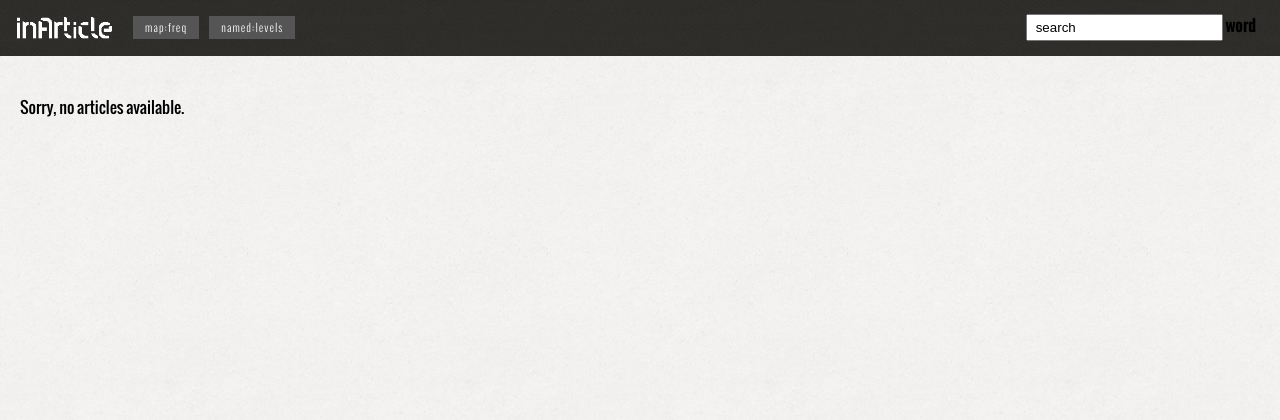
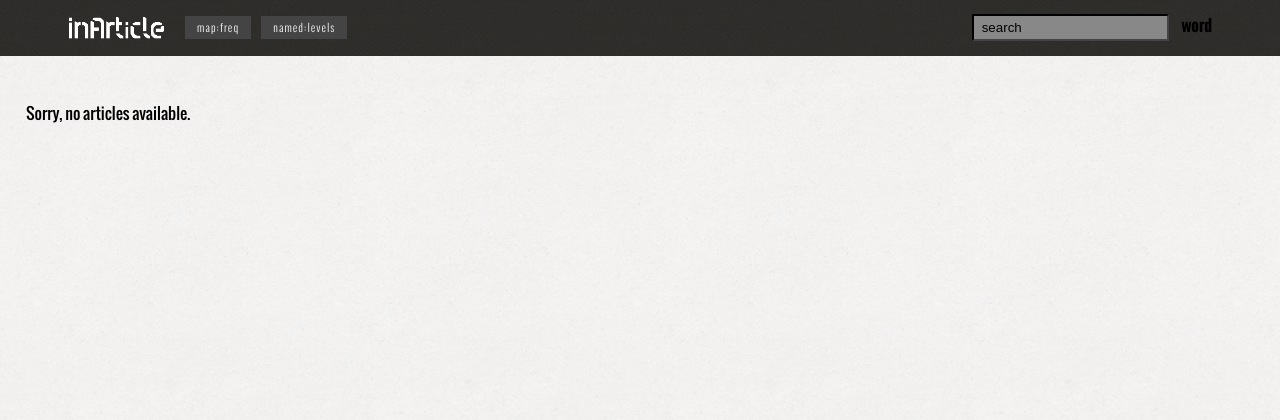
Before and after one commit to JSDiamond/Corpora, a Django app: template templates/news/collate.html in a window 1280 px wide. Shown: the top 420 px of the page. Run offline with Django 3.2, Linux system fonts and the light colour scheme; the template is opened without the code that fills it, so the values that code supplies are empty.

Commit message:
toolbar & network in levevlSVG

```diff
--- a/media/css/main.css
+++ b/media/css/main.css
@@ -40,6 +40,7 @@
 
 
 
+/*
 @font-face {
 	font-family: MisoLight;
 	src: url('./media/css/miso-light.otf'):
@@ -52,6 +53,7 @@
 	font-family: MisoBold;
 	src: url('miso-bold.otf');
 }
+*/
 
 body {
     font-family: Oswald, Helvetica, 'sans serif';
@@ -59,7 +61,7 @@ body {
     min-width: 900px;
 }
 #content {
-    padding: 20px;
+    padding: 26px;
 }
 a {
     text-decoration: none;
@@ -129,7 +131,7 @@ ul h3.latest_headlines {
     min-width: 900px;
     margin-bottom: 20px;
     height: 24px;
-    padding: 16px;
+    padding: 16px 0px 16px 68px;
     background: #444 url(/media/images/wgray_85.png) repeat 0 0;
 }
 #toolbacker {
@@ -152,6 +154,33 @@ ul h3.latest_headlines {
     background-color: #222;
 }
 */
+#whitelogo {
+    float: left;
+    margin-top: 0px;
+    margin-right: 20px;
+}
+#wordsearch {
+    float: right;
+    margin: -3px 136px 0px;
+}
+#searchtxt {
+    padding: 4px 8px;
+    margin: 0px 10px 0px;
+    background-color: #888;
+    border: inset #444 2px;
+}
+#searchtxt span {
+    color:
+}
+
+
+#story_headline {
+    padding-bottom: 4px;
+    margin-bottom: 20px;
+}
+.borderbottom3 {
+    border-bottom: 3px solid #333;
+}
 div.clicked {
     background-color: #111;
 }
@@ -176,7 +205,7 @@ div.clicked {
 .button {
     padding: 4px 12px;
     margin-right: 10px;
-    background-color: #555;
+    background-color: #444;
     color: #fff;
     float: left;
     font-size: 11px;
@@ -287,16 +316,3 @@ text.shadow {
 .pub_blocker {
     fill: url(/media/images/pape_fade.png) repeat 0 0;
 }
-#whitelogo {
-    float: left;
-    margin-top: 0px;
-    margin-right: 20px;
-}
-#wordsearch {
-    float: right;
-    margin: -3px 40px 0px;
-}
-#searchtxt {
-    padding: 4px 8px;
-    margin-right: 0px 12px 0px;
-}
--- a/media/js/UI_story.js
+++ b/media/js/UI_story.js
@@ -1,14 +1,30 @@
 $(document).ready(function(){
+    var current_opac = 1;
     $(document).scroll(function(){
         scrollTop = $(document).scrollTop();
         if(scrollTop > 40){
-            //$('#toolbar').css({backgroundColor: 'rgba(0,0,0,0.7)'});
-            $('#toolbar').stop().animate({ 'opacity': '0.88', 'padding-top': '0px', 'padding-bottom': '0px'}, 100, 'linear', function() { });
-            //'background': '#222 url(/media/images/wgray_fab.png) repeat 0 0',
+            $('#toolbar').stop().animate({ 'opacity': '0.2', 'padding-top': '0px', 'padding-bottom': '0px'}, 80, 'linear', function() { current_opac = $('#toolbar').css('opacity'); });
+            //$('.button').stop().animate({ 'background': 'rgba(100,100,100,0.0) url() no-repeat 0 0' }, 100, 'linear', function() { });
         } else {
-            //$('#toolbar').css({backgroundColor: '#222'});
-            $('#toolbar').stop().animate({ 'opacity': '1', 'padding-top': '16px', 'padding-bottom': '16px'}, 220, 'easeOutCubic', function() { });
+            $('#toolbar').stop().animate({ 'opacity': '1', 'padding-top': '16px', 'padding-bottom': '16px'}, 180, 'easeOutCubic', function() { current_opac = $('#toolbar').css('opacity'); });
+            //$('.button').stop().animate({ 'background': '#444 url() no-repeat 0 0' }, 100, 'linear', function() { });
+        }
 
-        }
     });
+    $('#toolbar').hover( function () {
+                    $(this).stop().animate({ 'opacity': '1'}), 10, 'linear', function() {}
+                  },
+                  function () {
+                    $(this).stop().animate({ 'opacity': current_opac}), 10, 'linear', function() {}
+                  }
+    );
+    if(current_opac < 1){
+        $('.button').hover( function () {
+                        $(this).stop().animate({ 'font-size': '20px'}), 10, 'linear', function() {}
+                      },
+                      function () {
+                        //$('#toolbar').stop().animate({ 'opacity': current_opac}), 10, 'linear', function() {}
+                      }
+        );
+    }
 });
--- a/media/js/getdata.js
+++ b/media/js/getdata.js
@@ -469,7 +469,7 @@ var nodes = {}, pathlink, force, arclocs = [{}];
 
 var buildImportantNetwork = function(linkz) {
     console.log(allImportant);
-    $('#netowrkSVG').stop().animate({ 'height': levelHeight}, 400, 'easeOutQuart', function() { });
+    //$('#netowrkSVG').stop().animate({ 'height': levelHeight}, 400, 'easeOutQuart', function() { });
     // Compute the distinct nodes from the links.
     linkz.forEach(function(link, i) {
         arcoff = $('#tx_'+link.source).offset();
@@ -495,11 +495,11 @@ arclocs[i]['y1'] = transVal[1];
         arclocs[i]['x2'] = ntextVal[0];
         arclocs[i]['y2'] = ntextVal[1];
 */
-            //console.log(arclocs);
+            //console.log(arclocs);           Math.sqrt((arcoff.left-50) * (arcoff.left-50) +  * dy);
         link.source = nodes[link.source] || (nodes[link.source] = {name: "", class: "link", x: (arcoff.left-50), y: (arcoff.top-162), charge: 0, fixed: true, color: arccolor, stroke: '#fff', radius: 6});
         //link.source = nodes[link.source] || (nodes[link.source] = {name: link.source, class: "link", x: (arclocs[i].x1-arclocs[i].x2), y: (arclocs[i].y1+arclocs[i].y2), charge: 0, fixed: true});
 
-        link.target = nodes[link.target] || (nodes[link.target] = {name: link.target, class: "link slink", x: wordtrack[link.target]*20, y: 510, charge: -2000, color: '#777', stroke: 'none', radius: 4}); //x: (w/2), y: levelHeight/2
+        link.target = nodes[link.target] || (nodes[link.target] = {name: link.target, class: "link slink", x: wordtrack[link.target]*20, y: 510, charge: -2000, color: '#777', stroke: 'none', radius: 4, fixed: true}); //x: (w/2), y: levelHeight/2
     });
     //$('#levelsSVG').find('g').find('.infoblock').hide();
 
@@ -514,7 +514,7 @@ arclocs[i]['y1'] = transVal[1];
         .gravity(10)
         .start();
 
-    netowrkSVG.append("defs").selectAll("marker")
+    levelsSVG.append("defs").selectAll("marker")
         .data(["loose", "direct", "inherited"])
       .enter().append("marker")
         .attr("id", String)
@@ -528,7 +528,7 @@ arclocs[i]['y1'] = transVal[1];
         .attr("d", "M0,-5L10,0L0,5");//SVG triangle
 
 
-    pathlink = netowrkSVG.append("g").selectAll("path")
+    pathlink = levelsSVG.append("g").selectAll("path")
         .data(force.links())
       .enter().append("path")
         .attr("class", function(d) { return "link " + d.type +" link_"+d.target.name; })
@@ -537,7 +537,7 @@ arclocs[i]['y1'] = transVal[1];
         .style('display', 'none');
         //.attr("marker-end", function(d) { return "url(#" + d.type + ")"; })
 
-    var circle = netowrkSVG.append("g").selectAll("circle")
+    var circle = levelsSVG.append("g").selectAll("circle")
         .data(force.nodes())
       .enter().append("circle")
         .attr("id", function(d) { return d.name; })
@@ -561,7 +561,7 @@ arclocs[i]['y1'] = transVal[1];
                                     }
                 				});
 
-    var text = netowrkSVG.append("g").selectAll("g")
+    var text = levelsSVG.append("g").selectAll("g")
         .data(force.nodes())
       .enter().append("g")
         .style("font-size", "10px")
--- a/templates/news/collate.html
+++ b/templates/news/collate.html
@@ -37,7 +37,7 @@
 
             {%  with all_articles.0 as article %}
                 <div id="headpad">
-                <h1 id="story_headline" style="border-bottom:2px solid #333; padding-bottom: 4px; margin-bottom: 20px;">
+                <h1 id="story_headline" class="borderbottom3">
                     {{ article.headline|safe }}
                     <span style="float: right; margin-top: 26px; font-size: 11px">{{ article.date }}</span>
                 </h1>
@@ -50,7 +50,7 @@
                 <ul id="underlist"></ul>
             </div>
 
-             <div id="bottompad"><h1 style="border-bottom:2px solid #333; padding-bottom: 4px; margin-bottom: 20px;"></h1></div>
+             <div id="bottompad"><h1 class="borderbottom3" style="padding-bottom: 4px; margin-bottom: 20px;"></h1></div>
 
             <ul style="display: none;">
             {% for article in all_articles %}
```
